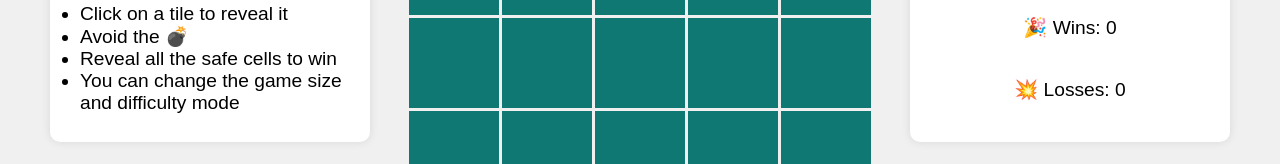
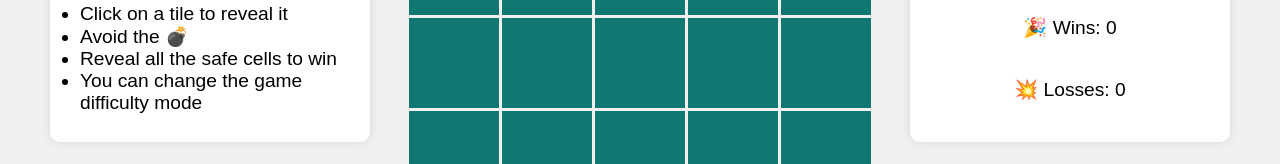
Before and after one commit to Anchita14/mini-minesweeper, a React (Create React App) app: page / in a window 1280 px wide. Shown: the part 382-546 px from the top of the page. Built offline with nearby package versions, Linux system fonts and the light colour scheme.

Commit message:
made final changes + added last tests

```diff
--- a/src/App.tsx
+++ b/src/App.tsx
@@ -122,7 +122,7 @@ const App = ({
           <li>Click on a tile to reveal it</li>
           <li>Avoid the 💣</li>
           <li>Reveal all the safe cells to win</li>
-          <li>You can change the game size and difficulty mode</li>
+          <li>You can change the game difficulty mode</li>
         </ul>
       </div>
   );
```
